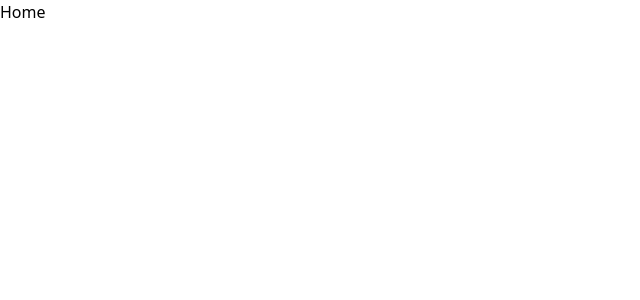
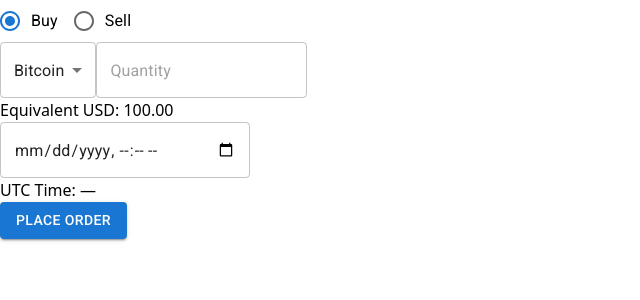
Before and after one commit to damiandelio/react-challenge-ratherlabs, a React (Vite) app: page / in a window 1280 px wide. Shown: the top 300 px of the page, without its empty margins (0-640 px from the left). Built offline with nearby package versions, Linux system fonts and the light colour scheme.

Commit message:
adds OrderForm component and MUI

```diff
--- a/index.html
+++ b/index.html
@@ -5,6 +5,14 @@
     <link rel="icon" type="image/x-icon" href="/favicon.ico" />
     <meta name="viewport" content="width=device-width, initial-scale=1.0" />
     <title>Challenge - Rather Labs</title>
+
+    <!-- Roboto font from Google Fonts -->
+    <link rel="preconnect" href="https://fonts.googleapis.com" />
+    <link rel="preconnect" href="https://fonts.gstatic.com" crossorigin />
+    <link
+      rel="stylesheet"
+      href="https://fonts.googleapis.com/css2?family=Roboto:wght@300;400;500;700&display=swap"
+    />
   </head>
   <body>
     <div id="root"></div>
--- /dev/null
+++ b/src/common/helpers/time.ts
@@ -0,0 +1,18 @@
+import dayjs from 'dayjs';
+import utc from 'dayjs/plugin/utc';
+import timezone from 'dayjs/plugin/timezone';
+
+dayjs.extend(utc);
+dayjs.extend(timezone);
+
+export function convertLocalToUtc(localTime: string): string {
+  return dayjs
+    .tz(localTime, dayjs.tz.guess())
+    .utc()
+    .format('YYYY-MM-DD HH:mm:ss[Z]');
+}
+
+// Converts a UTC time string to a local datetime string formatted for MUI's "datetime-local" input.
+export function convertUtcToLocal(utcTime: string): string {
+  return dayjs.utc(utcTime).local().format('YYYY-MM-DD[T]HH:mm');
+}
--- /dev/null
+++ b/src/common/types/index.ts
@@ -0,0 +1,24 @@
+export enum Cryptocurrency {
+  Bitcoin = 'Bitcoin',
+  Ethereum = 'Ethereum',
+}
+
+export enum OrderDirection {
+  Buy = 'Buy',
+  Sell = 'Sell',
+}
+
+export interface Order {
+  id: string;
+  direction: OrderDirection;
+  cryptocurrency: Cryptocurrency;
+  quantity: number;
+  expiration: string; // ISO string in UTC
+}
+
+export interface OrderFormValues {
+  direction: OrderDirection;
+  cryptocurrency: Cryptocurrency;
+  quantity: string;
+  expiration: string;
+}
--- /dev/null
+++ b/src/components/OrderForm.tsx
@@ -0,0 +1,111 @@
+import { memo } from 'react';
+import { useForm, useController } from 'react-hook-form';
+import {
+  MenuItem,
+  Select,
+  TextField,
+  FormControlLabel,
+  Radio,
+  RadioGroup,
+  Button,
+} from '@mui/material';
+import { convertLocalToUtc, convertUtcToLocal } from '../common/helpers/time';
+import {
+  OrderDirection,
+  OrderFormValues,
+  Cryptocurrency,
+} from '../common/types';
+
+const CRYPTOCURRENCIES = [
+  { label: 'Bitcoin', value: Cryptocurrency.Bitcoin },
+  { label: 'Ethereum', value: Cryptocurrency.Ethereum },
+];
+
+const usdValue = 100; // TODO: Should be fetched from an API
+
+export const OrderForm = memo(() => {
+  const { control, handleSubmit } = useForm<OrderFormValues>({
+    defaultValues: {
+      direction: OrderDirection.Buy,
+      cryptocurrency: Cryptocurrency.Bitcoin,
+      quantity: '',
+      expiration: '',
+    },
+  });
+
+  const { field: directionField } = useController({
+    name: 'direction',
+    control,
+    rules: { required: true },
+  });
+
+  const { field: cryptocurrencyField } = useController({
+    name: 'cryptocurrency',
+    control,
+    rules: { required: true },
+  });
+
+  const { field: quantityField } = useController({
+    name: 'quantity',
+    control,
+    rules: { required: true },
+  });
+
+  const { field: expirationField } = useController({
+    name: 'expiration',
+    control,
+    rules: { required: true },
+  });
+
+  return (
+    <form onSubmit={handleSubmit(data => console.log(data))}>
+      {/* Order Direction */}
+      <RadioGroup row {...directionField}>
+        <FormControlLabel
+          value={OrderDirection.Buy}
+          control={<Radio />}
+          label="Buy"
+        />
+        <FormControlLabel
+          value={OrderDirection.Sell}
+          control={<Radio />}
+          label="Sell"
+        />
+      </RadioGroup>
+
+      {/* Cryptocurrency */}
+      <Select {...cryptocurrencyField}>
+        {CRYPTOCURRENCIES.map(crypto => (
+          <MenuItem key={crypto.value} value={crypto.value}>
+            {crypto.label}
+          </MenuItem>
+        ))}
+      </Select>
+
+      {/* Quantity */}
+      <TextField type="number" {...quantityField} placeholder="Quantity" />
+      <p>Equivalent USD: {usdValue !== null ? usdValue.toFixed(2) : '—'}</p>
+
+      {/* Expiration Date */}
+      <TextField
+        type="datetime-local"
+        {...expirationField}
+        value={
+          expirationField.value ? convertUtcToLocal(expirationField.value) : ''
+        }
+        onChange={e => {
+          expirationField.onChange({
+            ...e,
+            target: { value: convertLocalToUtc(e.target.value) },
+          });
+        }}
+      />
+      <p>UTC Time: {expirationField.value || '—'}</p>
+
+      {/* Submit Button */}
+      <Button type="submit" variant="contained" color="primary">
+        Place Order
+      </Button>
+    </form>
+  );
+});
--- a/src/pages/Home.tsx
+++ b/src/pages/Home.tsx
@@ -1,5 +1,10 @@
 import { memo } from 'react';
+import { OrderForm } from '../components/OrderForm';
 
 export const Home = memo(() => {
-  return <div>Home</div>;
+  return (
+    <div>
+      <OrderForm />
+    </div>
+  );
 });
```
Also changed, not shown: package.json (+10 -3 lines), 1 other file (tests, documents, lock files or other folders).
